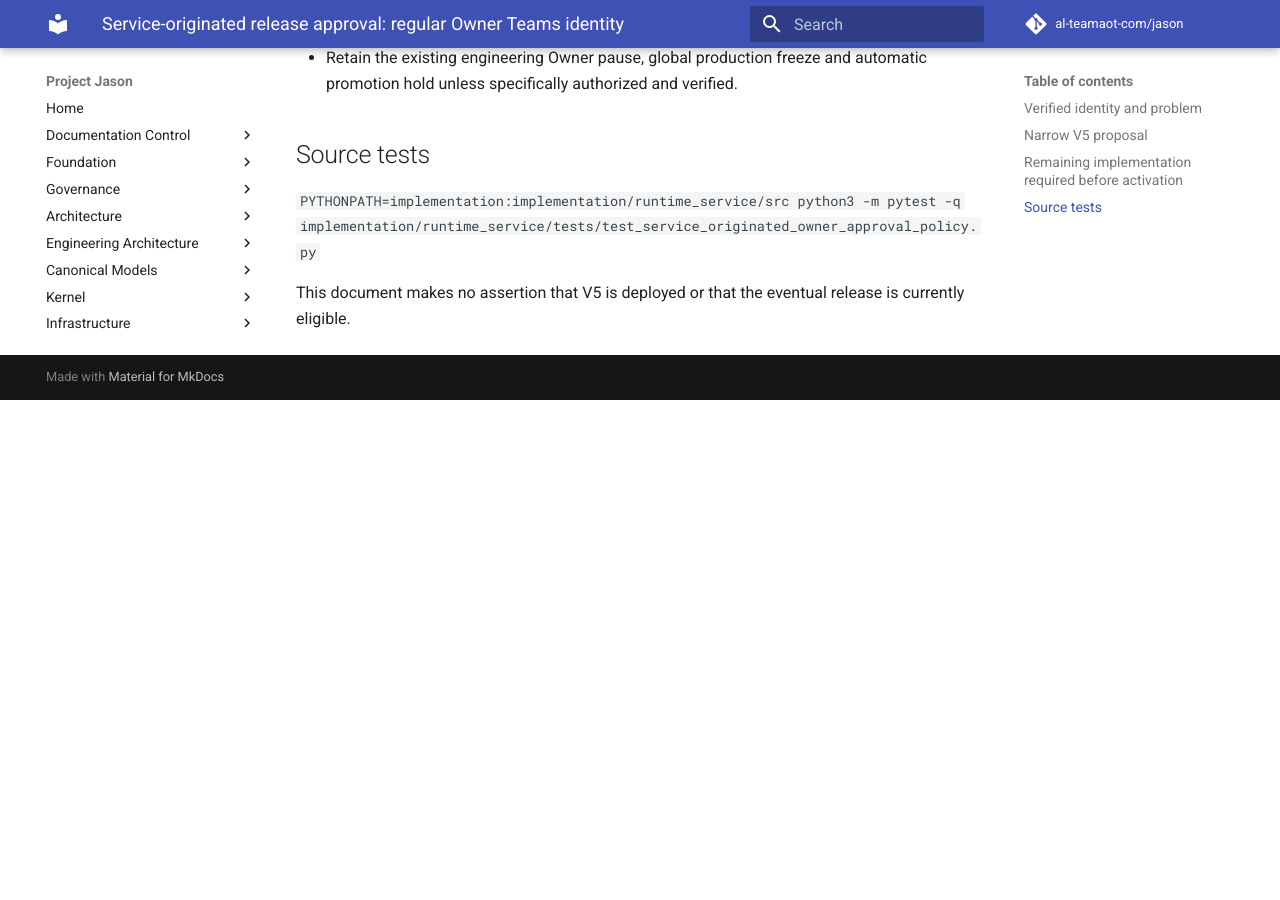
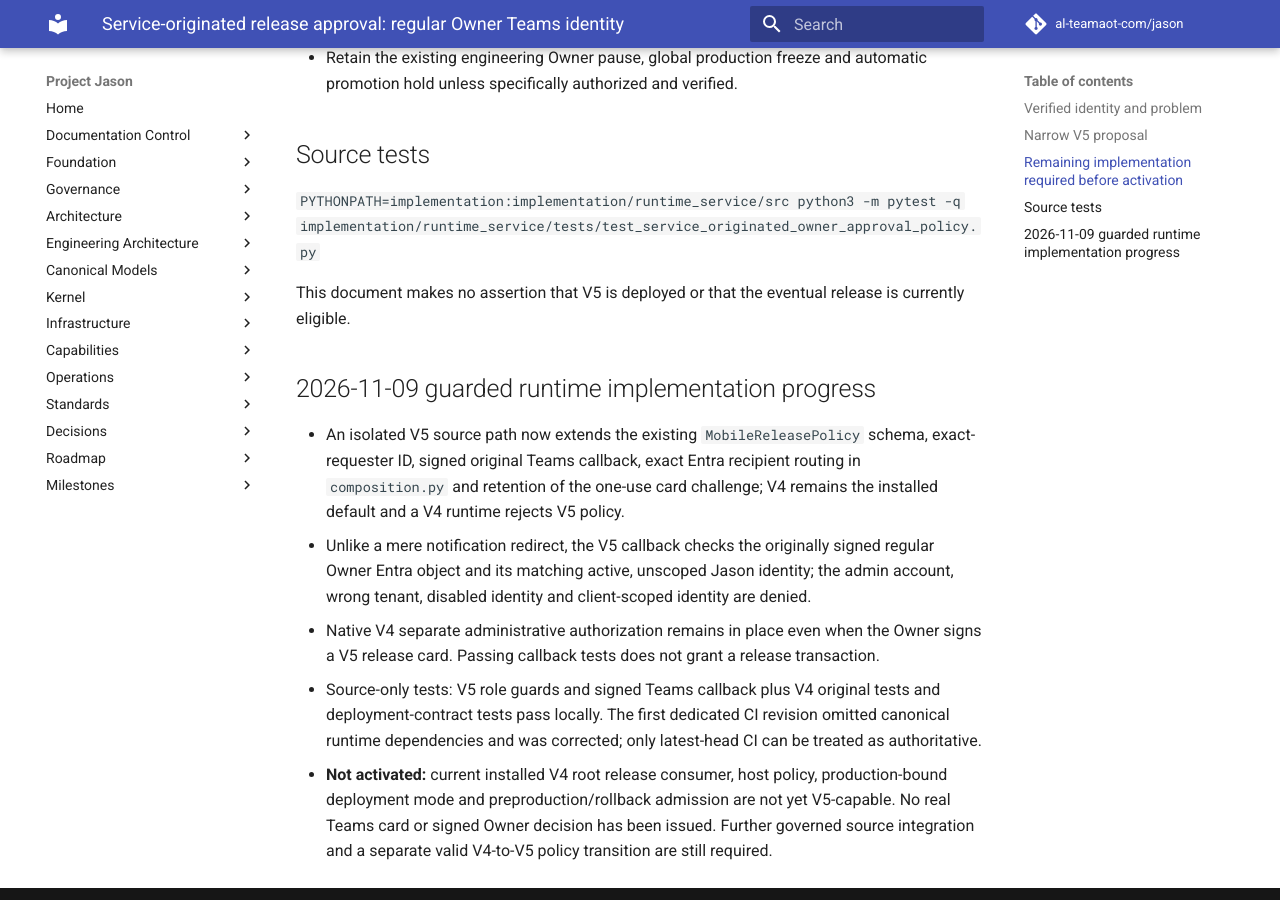
Before and after one commit to al-teamaot-com/jason, an MkDocs documentation site: the page built from docs/operations/Service-Originated-Regular-Owner-Teams-Approval-V5.md, in a window 1280 px wide and 900 px high, scrolled down 1695 px. Built offline with MkDocs 1.6.1 and Material for MkDocs 9.7.7, drawn with Linux system fonts in a browser that asks for light colours; comment, search, counter and statistics services are not loaded; before the commit the page ends 2095 px from its top, so only the background shows below that.

Commit message:
docs(governance): record V5 signed callback implementation and remaining root release boundary

```diff
--- a/docs/operations/Service-Originated-Regular-Owner-Teams-Approval-V5.md
+++ b/docs/operations/Service-Originated-Regular-Owner-Teams-Approval-V5.md
@@ -34,3 +34,11 @@ The source-only `service_originated_owner_approval_policy.py` is a validator; it
 `PYTHONPATH=implementation:implementation/runtime_service/src python3 -m pytest -q implementation/runtime_service/tests/test_service_originated_owner_approval_policy.py`
 
 This document makes no assertion that V5 is deployed or that the eventual release is currently eligible.
+
+## 2026-11-09 guarded runtime implementation progress
+
+- An isolated V5 source path now extends the existing `MobileReleasePolicy` schema, exact-requester ID, signed original Teams callback, exact Entra recipient routing in `composition.py` and retention of the one-use card challenge; V4 remains the installed default and a V4 runtime rejects V5 policy.
+- Unlike a mere notification redirect, the V5 callback checks the originally signed regular Owner Entra object and its matching active, unscoped Jason identity; the admin account, wrong tenant, disabled identity and client-scoped identity are denied.
+- Native V4 separate administrative authorization remains in place even when the Owner signs a V5 release card. Passing callback tests does not grant a release transaction.
+- Source-only tests: V5 role guards and signed Teams callback plus V4 original tests and deployment-contract tests pass locally. The first dedicated CI revision omitted canonical runtime dependencies and was corrected; only latest-head CI can be treated as authoritative.
+- **Not activated:** current installed V4 root release consumer, host policy, production-bound deployment mode and preproduction/rollback admission are not yet V5-capable. No real Teams card or signed Owner decision has been issued. Further governed source integration and a separate valid V4-to-V5 policy transition are still required.
```
